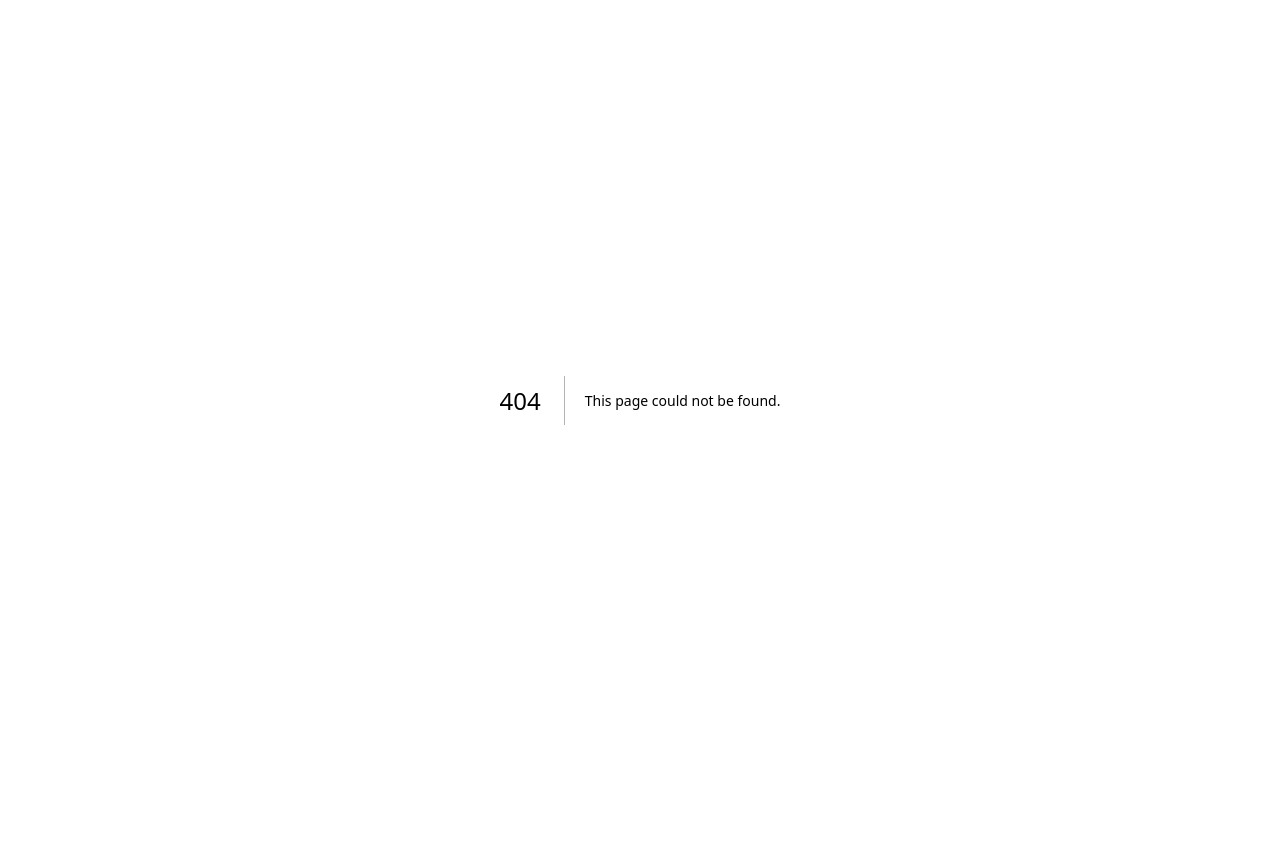
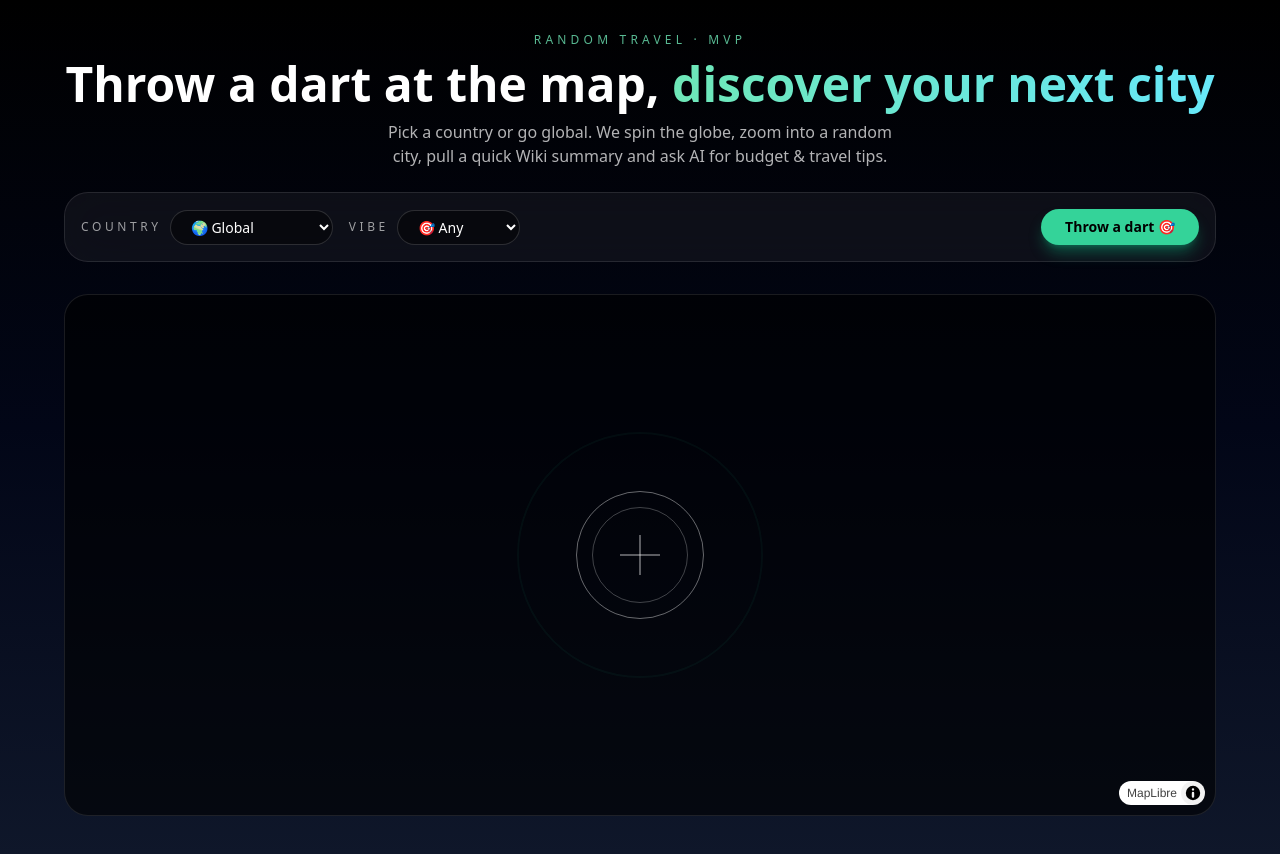
Before and after one commit to wkd2015/random-travel-gen, a Next.js app: page /1/generator/1 in a window 1280 px wide. Before the commit this address had no page. Before the commit the page ends 800 px from the top, so only its background shows below. Built offline with nearby package versions, Linux system fonts and the light colour scheme; no server answers.

Commit message:
feat: Phase 1 多语言路由与基础 SEO 结构

```diff
--- /dev/null
+++ b/src/app/[lang]/generator/[country]/page.tsx
@@ -0,0 +1,176 @@
+import type { Metadata, ResolvingMetadata } from "next";
+import { HomeClient } from "@/components/HomeClient";
+
+type Params = {
+  params: {
+    lang: string;
+    country: string;
+  };
+};
+
+const SUPPORTED_LANGS = ["en", "zh"] as const;
+const SUPPORTED_COUNTRIES = ["global", "us", "cn", "jp", "fr", "th"] as const;
+
+type Lang = (typeof SUPPORTED_LANGS)[number];
+type CountrySlug = (typeof SUPPORTED_COUNTRIES)[number];
+
+function normalizeLang(raw: string): Lang {
+  const lower = raw.toLowerCase();
+  if (SUPPORTED_LANGS.includes(lower as Lang)) return lower as Lang;
+  return "en";
+}
+
+function normalizeCountry(raw: string): CountrySlug {
+  const lower = raw.toLowerCase();
+  if (SUPPORTED_COUNTRIES.includes(lower as CountrySlug)) {
+    return lower as CountrySlug;
+  }
+  return "global";
+}
+
+function countryCodeFromSlug(slug: CountrySlug): string {
+  switch (slug) {
+    case "us":
+      return "US";
+    case "cn":
+      return "CN";
+    case "jp":
+      return "JP";
+    case "fr":
+      return "FR";
+    case "th":
+      return "TH";
+    case "global":
+    default:
+      return "GLOBAL";
+  }
+}
+
+function countryLabel(lang: Lang, code: string): string {
+  const upper = code.toUpperCase();
+  if (lang === "zh") {
+    switch (upper) {
+      case "US":
+        return "美国";
+      case "CN":
+        return "中国";
+      case "JP":
+        return "日本";
+      case "FR":
+        return "法国";
+      case "TH":
+        return "泰国";
+      case "GLOBAL":
+      default:
+        return "全球";
+    }
+  }
+
+  // en
+  switch (upper) {
+    case "US":
+      return "United States";
+    case "CN":
+      return "China";
+    case "JP":
+      return "Japan";
+    case "FR":
+      return "France";
+    case "TH":
+      return "Thailand";
+    case "GLOBAL":
+    default:
+      return "Global";
+  }
+}
+
+export async function generateMetadata(
+  { params }: Params,
+  _parent: ResolvingMetadata,
+): Promise<Metadata> {
+  const lang = normalizeLang(params.lang);
+  const slug = normalizeCountry(params.country);
+  const countryCode = countryCodeFromSlug(slug);
+  const label = countryLabel(lang, countryCode);
+
+  const baseUrl =
+    process.env.NEXT_PUBLIC_BASE_URL ?? "https://random-travel-gen.vercel.app";
+
+  const title =
+    lang === "zh"
+      ? `随机旅行目的地生成器 · ${label}`
+      : `Random Travel Destination Generator · ${label}`;
+
+  const description =
+    lang === "zh"
+      ? `为你在 ${label} 随机挑选一个城市，配合酷炫地图动画和 AI 旅行建议。`
+      : `Throw a virtual dart at the map and get a random destination in ${label}, with cinematic map animation and AI travel tips.`;
+
+  const url = `${baseUrl}/${lang}/generator/${slug}`;
+
+  return {
+    title,
+    description,
+    alternates: {
+      canonical: url,
+    },
+    openGraph: {
+      title,
+      description,
+      url,
+      type: "website",
+    },
+  };
+}
+
+export async function generateStaticParams() {
+  const langs = SUPPORTED_LANGS;
+  const countries = SUPPORTED_COUNTRIES;
+
+  const params: { lang: string; country: string }[] = [];
+  for (const lang of langs) {
+    for (const country of countries) {
+      params.push({ lang, country });
+    }
+  }
+
+  return params;
+}
+
+export default function GeneratorPage({ params }: Params) {
+  const lang = normalizeLang(params.lang);
+  const slug = normalizeCountry(params.country);
+  const countryCode = countryCodeFromSlug(slug);
+  const label = countryLabel(lang, countryCode);
+
+  const baseUrl =
+    process.env.NEXT_PUBLIC_BASE_URL ?? "https://random-travel-gen.vercel.app";
+  const url = `${baseUrl}/${lang}/generator/${slug}`;
+
+  const jsonLd = {
+    "@context": "https://schema.org",
+    "@type": "WebApplication",
+    name:
+      lang === "zh"
+        ? `随机旅行目的地生成器 · ${label}`
+        : `Random Travel Destination Generator · ${label}`,
+    url,
+    inLanguage: lang,
+    applicationCategory: "TravelApplication",
+    description:
+      lang === "zh"
+        ? `通过扔飞镖的方式随机探索 ${label} 的旅行城市，辅以地图动画、维基百科摘要与 AI 旅行建议。`
+        : `Discover random destinations in ${label} with a dart-throwing style map animation, Wikipedia summaries, and AI-powered travel tips.`,
+  };
+
+  return (
+    <>
+      <HomeClient lang={lang} initialCountry={countryCode} />
+      <script
+        type="application/ld+json"
+        // eslint-disable-next-line react/no-danger
+        dangerouslySetInnerHTML={{ __html: JSON.stringify(jsonLd) }}
+      />
+    </>
+  );
+}
--- /dev/null
+++ b/src/app/robots.ts
@@ -0,0 +1,14 @@
+import type { MetadataRoute } from "next";
+
+export default function robots(): MetadataRoute.Robots {
+  const baseUrl =
+    process.env.NEXT_PUBLIC_BASE_URL ?? "http://localhost:3000";
+
+  return {
+    rules: {
+      userAgent: "*",
+      allow: "/",
+    },
+    sitemap: `${baseUrl}/sitemap.xml`,
+  };
+}
--- /dev/null
+++ b/src/app/sitemap.ts
@@ -0,0 +1,35 @@
+import type { MetadataRoute } from "next";
+
+const SUPPORTED_LANGS = ["en", "zh"] as const;
+const SUPPORTED_COUNTRIES = ["global", "us", "cn", "jp", "fr", "th"] as const;
+
+export default function sitemap(): MetadataRoute.Sitemap {
+  const baseUrl =
+    process.env.NEXT_PUBLIC_BASE_URL ?? "http://localhost:3000";
+
+  const urls: MetadataRoute.Sitemap = [
+    {
+      url: `${baseUrl}/`,
+      changeFrequency: "daily",
+      priority: 0.7,
+    },
+  ];
+
+  for (const lang of SUPPORTED_LANGS) {
+    urls.push({
+      url: `${baseUrl}/${lang}/generator/global`,
+      changeFrequency: "daily",
+      priority: 0.8,
+    });
+
+    for (const country of SUPPORTED_COUNTRIES) {
+      urls.push({
+        url: `${baseUrl}/${lang}/generator/${country}`,
+        changeFrequency: "weekly",
+        priority: country === "global" ? 0.8 : 0.6,
+      });
+    }
+  }
+
+  return urls;
+}
--- a/src/components/HomeClient.tsx
+++ b/src/components/HomeClient.tsx
@@ -2,10 +2,7 @@
 
 import { useState } from "react";
 import { RandomizerMap } from "@/components/map/RandomizerMap";
-import {
-  Destination,
-  DestinationResultCard,
-} from "@/components/DestinationResultCard";
+import { Destination, DestinationResultCard } from "@/components/DestinationResultCard";
 
 function getCountryLabel(code: string) {
   const upper = code.toUpperCase();
@@ -26,8 +23,13 @@ function getCountryLabel(code: string) {
   }
 }
 
-export function HomeClient() {
-  const [country, setCountry] = useState<string>("GLOBAL");
+type HomeClientProps = {
+  lang?: "en" | "zh";
+  initialCountry?: string;
+};
+
+export function HomeClient({ lang = "en", initialCountry = "GLOBAL" }: HomeClientProps) {
+  const [country, setCountry] = useState<string>(initialCountry);
   const [level, setLevel] = useState<string>("any");
   const [destination, setDestination] = useState<Destination | null>(null);
   const [animateKey, setAnimateKey] = useState(0);
@@ -62,25 +64,25 @@ export function HomeClient() {
       <main className="mx-auto flex w-full max-w-6xl flex-1 flex-col gap-6">
         <header className="flex flex-col items-center gap-3 text-center">
           <div className="text-xs uppercase tracking-[0.35em] text-emerald-300/80">
-            Random Travel · MVP
+            {lang === "zh" ? "随机旅行 · MVP" : "Random Travel · MVP"}
           </div>
           <h1 className="text-balance text-3xl font-semibold sm:text-4xl md:text-5xl">
-            Throw a dart at the map,{" "}
+            {lang === "zh" ? "向地图扔一支飞镖，" : "Throw a dart at the map, "}
             <span className="bg-gradient-to-r from-emerald-300 to-cyan-300 bg-clip-text text-transparent">
-              discover your next city
+              {lang === "zh" ? "发现下一个目的地" : "discover your next city"}
             </span>
           </h1>
           <p className="max-w-2xl text-balance text-sm text-white/70 sm:text-base">
-            Pick a country or go global. We spin the globe, zoom into a random
-            city, pull a quick Wiki summary and ask AI for budget &amp; travel
-            tips.
+            {lang === "zh"
+              ? "选择一个国家或直接全球随机，我们旋转地球、放大到随机城市，并提供维基百科摘要和 AI 旅行建议。"
+              : "Pick a country or go global. We spin the globe, zoom into a random city, pull a quick Wiki summary and ask AI for budget & travel tips."}
           </p>
         </header>
 
         <section className="flex flex-col gap-4 rounded-3xl border border-white/10 bg-white/5 p-4 backdrop-blur-xl sm:flex-row sm:items-center sm:justify-between">
           <div className="flex flex-wrap items-center gap-2">
             <span className="text-xs uppercase tracking-[0.3em] text-white/60">
-              Country
+              {lang === "zh" ? "国家" : "Country"}
             </span>
             <select
               className="rounded-full border border-white/15 bg-black/40 px-4 py-1.5 text-sm outline-none"
@@ -96,7 +98,7 @@ export function HomeClient() {
             </select>
 
             <span className="ml-2 text-xs uppercase tracking-[0.3em] text-white/60">
-              Vibe
+              {lang === "zh" ? "氛围" : "Vibe"}
             </span>
             <select
               className="rounded-full border border-white/15 bg-black/40 px-4 py-1.5 text-sm outline-none"
@@ -119,7 +121,13 @@ export function HomeClient() {
             disabled={loading}
             className="inline-flex items-center justify-center gap-2 rounded-full bg-emerald-400 px-6 py-2 text-sm font-semibold text-black shadow-lg shadow-emerald-500/40 transition hover:bg-emerald-300 disabled:cursor-not-allowed disabled:bg-emerald-600/60"
           >
-            {loading ? "Spinning the globe…" : "Throw a dart 🎯"}
+            {loading
+              ? lang === "zh"
+                ? "正在旋转地球…"
+                : "Spinning the globe…"
+              : lang === "zh"
+                ? "扔出飞镖 🎯"
+                : "Throw a dart 🎯"}
           </button>
         </section>
 
@@ -144,7 +152,7 @@ export function HomeClient() {
       <DestinationResultCard
         destination={destination}
         open={Boolean(destination)}
-        lang="en"
+        lang={lang}
         originLabel={getCountryLabel(country)}
       />
     </div>
```
